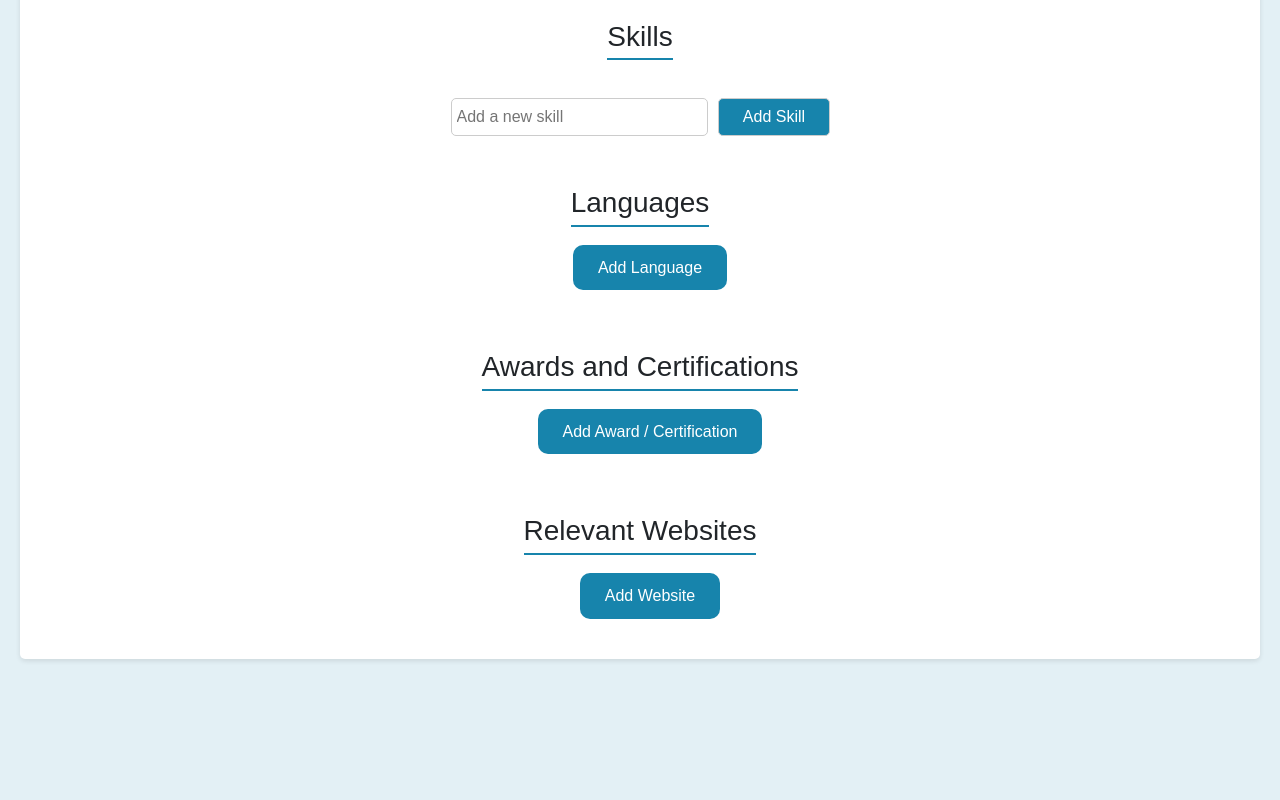
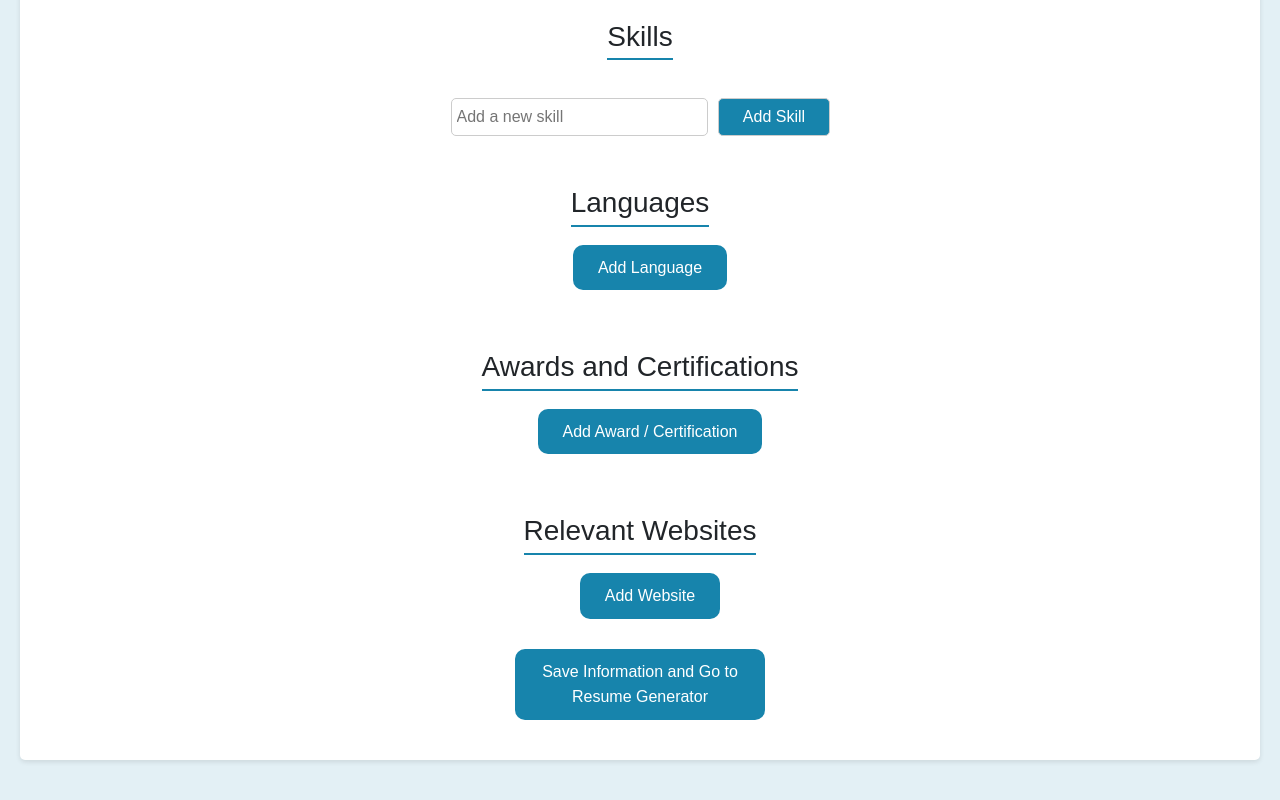
Before and after one commit to kyleboden/startup, a React (Vite) app: page /userInfo in a window 1280 px wide. Shown: the part 1049-1849 px from the top of the page. Before the commit the page ends 1828 px from the top, so only its background shows below. Built offline with nearby package versions, Linux system fonts and the light colour scheme.

Commit message:
generator almost working

```diff
--- a/engine.js
+++ b/engine.js
@@ -44,8 +44,14 @@ async function callOpenAIChatGPT(prompt) {
     }
 }
 
-async function queryEngine (jobData, userInfo) {
-    return await callOpenAIChatGPT("Job Description: " + JSON.stringify(jobData) + "\nUser Information: " + JSON.stringify(userInfo))
-}
+// async function queryEngine (jobData, userInfo) {
+//     return await callOpenAIChatGPT("Job Description: " + JSON.stringify(jobData) + "\nUser Information: " + JSON.stringify(userInfo))
+// }
+// engine.js
+export async function queryEngine(jobData, userInfo) {
+    return await callOpenAIChatGPT(
+      "Job Description: " + JSON.stringify(jobData) + "\nUser Information: " + JSON.stringify(userInfo)
+    );
+  }
 
 const engine_context = "You are a helpful assistant that only generates professional resumes. The user will provide a job description and their information and you will respond with a resume tailored to the given job description using only the user's given information. In the resume please include an objective section related to the job description. Format your response as an html page. For all text, specify an alignment. Don't center h2 and h3 headers. Make the resume concise. Feel free to remove information that I input to make the resume more concise or if it's not relevant to the job."
--- a/package.json
+++ b/package.json
@@ -16,6 +16,7 @@
   },
   "dependencies": {
     "bootstrap": "^5.3.3",
+    "html2pdf.js": "^0.10.2",
     "react": "^18.3.1",
     "react-bootstrap": "^2.10.5",
     "react-dom": "^18.3.1",
--- a/src/generator/generator.jsx
+++ b/src/generator/generator.jsx
@@ -1,25 +1,31 @@
 import React, { useState } from 'react';
 import './generator.css';
+import { queryEngine } from '../../engine';
+import html2pdf from 'html2pdf.js'; // Import html2pdf
 
 export function Generator() {
   const [loading, setLoading] = useState(false);
   const [resumePreviewUrl, setResumePreviewUrl] = useState(null);
 
   const downloadPDF = () => {
-    if (localStorage.getItem('resume')) {
+    const resumeContent = localStorage.getItem('resume');
+    if (resumeContent) {
       const opt = {
         margin: 0.5,
         filename: 'ApplySmart-Resume.pdf',
         html2canvas: { scale: 4, logging: false },
         jsPDF: { unit: 'in', format: 'letter', orientation: 'portrait' },
-        pagebreak: { mode: 'avoid-all' }
+        pagebreak: { mode: 'avoid-all' },
       };
-      html2pdf().set(opt).from(localStorage.getItem('resume')).save();
+      html2pdf().set(opt).from(resumeContent).save();
+    } else {
+      console.error('No resume content available to download.');
     }
   };
 
   const generateResume = () => {
     setLoading(true);
+    console.log("Started generating resume...");
 
     const userInfo = localStorage.getItem('user-info')
       ? JSON.parse(localStorage.getItem('user-info'))
@@ -40,8 +46,16 @@ export function Generator() {
       extraInfo: document.getElementById('extra-info').value
     };
 
+    if (!jobData.jobDescription.trim()) {
+      alert('Please provide a job description.');
+      setLoading(false);
+      return;
+    }
+
     queryEngine(jobData, userInfo)
-      .then(result => {
+      .then((result) => {
+        console.log("queryEngine result received", result);
+
         const modifiedResult = result.slice(7, -3);
         localStorage.setItem('resume', modifiedResult);
 
@@ -58,16 +72,16 @@ export function Generator() {
           .from(modifiedResult)
           .toPdf()
           .get('pdf')
-          .then(pdf => {
+          .then((pdf) => {
             const pdfBlob = pdf.output('blob');
             const blobUrl = URL.createObjectURL(pdfBlob);
             setResumePreviewUrl(blobUrl);
           })
-          .catch(error => {
+          .catch((error) => {
             console.error('Error generating PDF:', error);
           });
       })
-      .catch(error => {
+      .catch((error) => {
         console.error('Error generating resume:', error);
       })
       .finally(() => {
@@ -86,6 +100,7 @@ export function Generator() {
           placeholder="Paste your job description here"
         />
       </div>
+
       <div className="form-group">
         <label htmlFor="extra-info">Any Extra Information:</label>
         <textarea
@@ -95,20 +110,30 @@ export function Generator() {
           placeholder="Add any extra information that could be useful for this specific job, e.g., personal experiences, etc."
         />
       </div>
-      <button id="generate-resume" onClick={generateResume} disabled={loading}>
+
+      <button
+        id="generate-resume"
+        onClick={generateResume}
+        disabled={loading}
+      >
         {loading ? (
           <div id="loading-spinner" className="spinner"></div>
         ) : (
           <div id="generate-button-text">Generate and Preview Resume</div>
         )}
       </button>
+
       {resumePreviewUrl && (
         <>
           <button id="download-pdf-button" onClick={downloadPDF}>
             Download PDF
           </button>
           <div id="resume-preview">
-            <iframe id="isolated-frame" src={resumePreviewUrl} title="Resume Preview" />
+            <iframe
+              id="isolated-frame"
+              src={resumePreviewUrl}
+              title="Resume Preview"
+            />
           </div>
         </>
       )}
--- a/src/userInfo/userInfo.css
+++ b/src/userInfo/userInfo.css
@@ -140,7 +140,7 @@ button:hover {
     font-size: 16px; /* Optional: increase font size */
 }
 
-.add-button {
+.add-button, .save-resume-button {
     background-color: #1784AC; /* Your logo color */
     color: white;
     border: none;
@@ -150,6 +150,8 @@ button:hover {
     transition: background-color 0.3s ease;
     margin: 10px;
     margin-bottom: 20px;
+    text-decoration: none; /* Remove underline */
+
 }
 
 .add-button:hover {
@@ -158,7 +160,7 @@ button:hover {
 
 
 
-.edit-button, .remove-button, .cancel-button, .update-button {
+.edit-button, .remove-button, .cancel-button, .update-button,  {
     background-color: #ffffff; /* Edit button color */
     color: rgb(31, 31, 31);
     border: none;
@@ -278,3 +280,9 @@ button:hover {
 .wide-input {
     width: 100%; /* Full width */
 }
+
+
+
+.save-resume-button:hover {
+    background-color: #45a049;
+}
--- a/src/userInfo/userInfo.jsx
+++ b/src/userInfo/userInfo.jsx
@@ -1,7 +1,30 @@
 import React, { useState } from 'react';
+import { Link } from 'react-router-dom';  // Import Link for navigation
+
 import './userInfo.css';
 
 export function UserInfo() {
+    const [userInfo, setUserInfo] = useState({});
+
+    const handleSaveUserInformation = () => {
+      // Collect the user information from the form fields
+      const sections = document.querySelectorAll('.user-info-section');
+      const newUserInfo = {};
+
+      sections.forEach((section) => {
+        const sectionValue = {};
+        const data = section.querySelectorAll('.user-info-data');
+        data.forEach((item) => {
+          sectionValue[item.id] = item.type === 'checkbox' ? item.checked : item.value;
+        });
+        newUserInfo[section.id] = sectionValue;
+      });
+
+      // Store the information in localStorage
+      localStorage.setItem('user-info', JSON.stringify(newUserInfo));
+    };
+
+
     const [contactInfo, setContactInfo] = useState({
         fullName: '',
         phoneNumber: '',
@@ -305,13 +328,6 @@ export function UserInfo() {
             e.preventDefault(); // Prevent form submission or other default actions
         }
     };
-
-
-
-
-
-
-
 
     return (
         <main className="user-info-main">
@@ -652,7 +668,13 @@ export function UserInfo() {
             </div>
 
 
-
+            <div>
+                <Link to="/generator">
+                <button className = "save-resume-button" onClick={handleSaveUserInformation}>
+                    Save Information and Go to Resume Generator
+                </button>
+                </Link>
+            </div>
 
 
 
```
Also changed, not shown: 1 other file (tests, documents, lock files or other folders).
